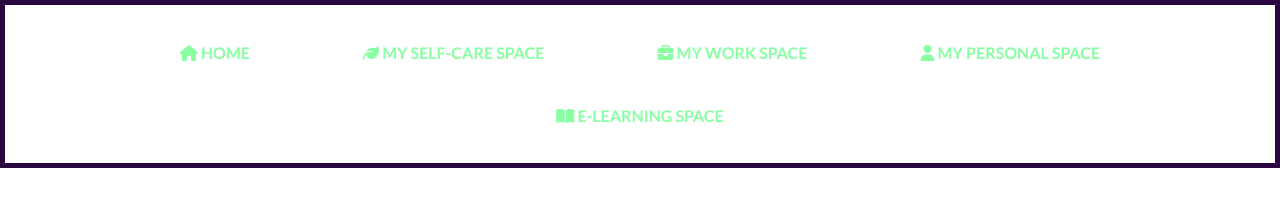
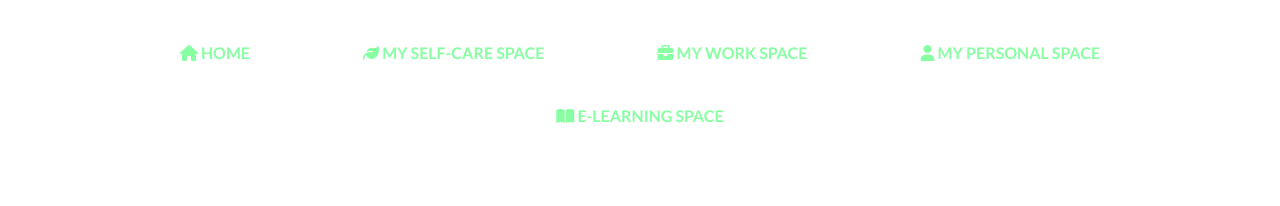
Before and after one commit to emmataylorfit/notionBar, a plain HTML site: page menu.html in a window 1280 px wide. Drawn offline with Linux system fonts and the light colour scheme.

Commit message:
Update menu.html

```diff
--- a/menu.html
+++ b/menu.html
@@ -19,8 +19,8 @@
             font-family: 'Lato', sans-serif;
             padding: 16px; /* Increased padding for better spacing */
             text-align: center;
-            background-color: #00000000; /* Dark Green */
-            border: 5px solid #23003af8; /* Border color to match the green theme */
+            background-color: #17004100; /* Dark Green */
+            border: 5px solid #23003a00; /* Border color to match the green theme */
         }
 
         .navMenu a {
@@ -35,7 +35,6 @@
         }
 
         .navMenu a:hover {
-            background-color: #FFFFFF; /* White background on hover */
             color: #004b10; /* Dark Green text on hover */
         }
 
```
